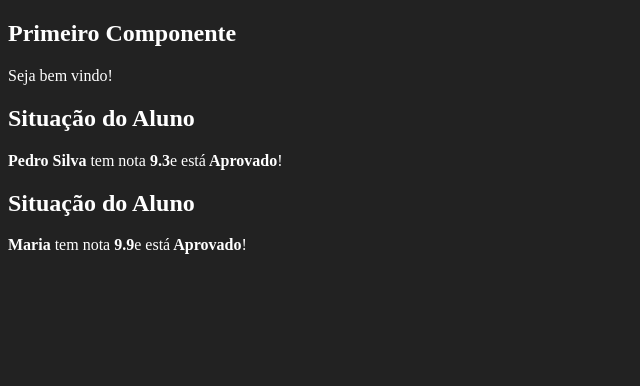
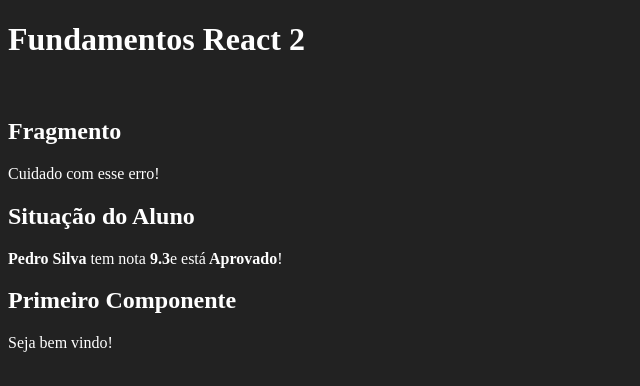
Before and after one commit to ThallesRyan/React, a React (Create React App) app in the folder curso-react/fundamentos-react/: page / in a window 1280 px wide. Shown: the top 386 px of the page, without its empty margins (0-640 px from the left). Built offline with nearby package versions, Linux system fonts and the light colour scheme.

Commit message:
App React

```diff
--- /dev/null
+++ b/curso-react/fundamentos-react/src/App.jsx
@@ -0,0 +1,20 @@
+import React from 'react' // import do react
+import ReactDom from 'react-dom'
+
+
+//Importam elementos
+import ComParametro from "./components/basicos/ComParametro"
+import Primeiro from './components/basicos/Primeiro'
+import Fragmento from './components/basicos/Fragmento'
+
+export default _ =>
+        <div id='app'>
+            <h1>Fundamentos React 2</h1>
+            <Fragmento />
+            <ComParametro
+                titulo="Situação do Aluno"
+                aluno="Pedro Silva"
+                nota={9.3}
+            />
+            <Primeiro></Primeiro>
+        </div>
--- /dev/null
+++ b/curso-react/fundamentos-react/src/components/basicos/Fragmento.jsx
@@ -0,0 +1,12 @@
+import React from 'react'
+
+export default function Fragmento(props){
+    return (
+        // <React.Fragment></React.Fragment> ou <></>, para não ter que envolver todo o código em uma div
+        <>
+            <br />
+            <h2>Fragmento</h2>
+            <p>Cuidado com esse erro!</p>
+        </>
+    )
+}
--- a/curso-react/fundamentos-react/src/index.js
+++ b/curso-react/fundamentos-react/src/index.js
@@ -1,9 +1,10 @@
-import ReactDom from "react-dom";
-import React from 'react'
-import './index.css'
-import ComParametro from "./components/basicos/ComParametro"
-import Primeiro from './components/basicos/Primeiro'
+import ReactDom from "react-dom";//importa o dom do react
+import './index.css'//importa o arquivo de estilos
 
+import App from './App'
+
+/*Primeiro param do render é o código que será gerado na página,
+e o segundo é o local em que o codígo será injetado*/
 
 //const el = document.getElementById('root')
 /*ReactDom.render(
@@ -43,18 +44,6 @@
 // )
 
 ReactDom.render(
-    <div>
-        <Primeiro></Primeiro>
-        {/* <ComParametro titulo="ParamTitulo" subtitulo="ParamSubtitulo"/> */}
-        <ComParametro
-            titulo="Situação do Aluno"
-            aluno="Pedro Silva"
-            nota={9.3}
-         />
-        <ComParametro
-            titulo="Situação do Aluno"
-            aluno="Maria" nota={9.9}
-         />
-    </div>,
+    <App />,
      document.getElementById('root')
 )
```
